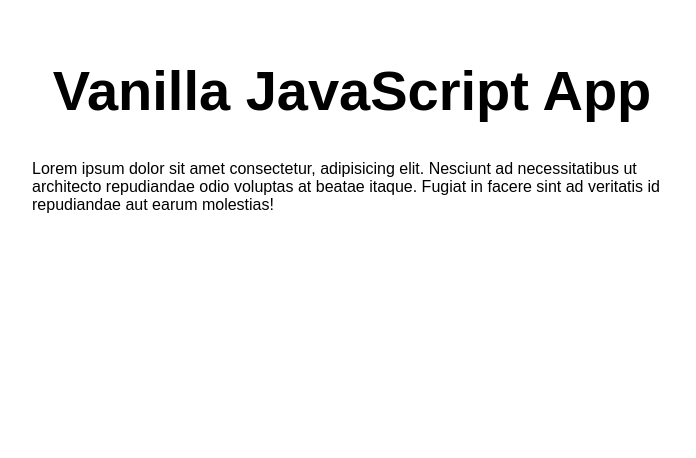
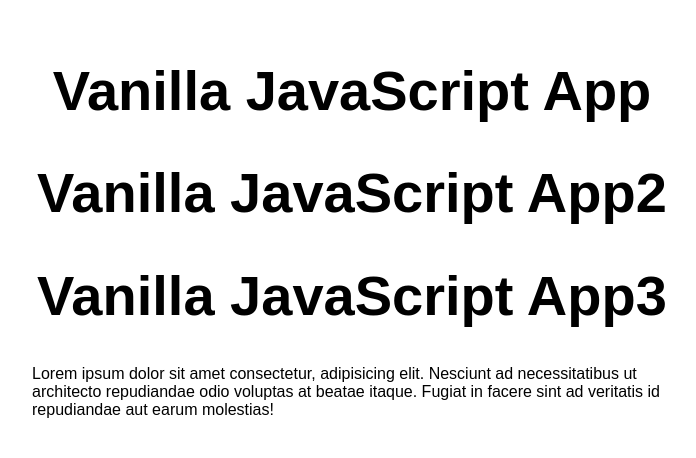
Before and after one commit to Ushakm1/ush, a website: page src/index.html in a window 1280 px wide. Shown: the whole page, without its empty margins (288-984 px from the left). Drawn offline with Linux system fonts and the light colour scheme.

Commit message:
index.html
committed

```diff
--- a/src/index.html
+++ b/src/index.html
@@ -11,6 +11,9 @@
 <body>
   <main>
     <h1>Vanilla JavaScript App</h1>
+    <h1>Vanilla JavaScript App2</h1>
+    <h1>Vanilla JavaScript App3</h1>
+
     <p>Lorem ipsum dolor sit amet consectetur, adipisicing elit. Nesciunt ad necessitatibus ut architecto repudiandae odio voluptas at beatae itaque. Fugiat in facere sint ad veritatis id repudiandae aut earum molestias!</p>
   </main>
 </body>
```
